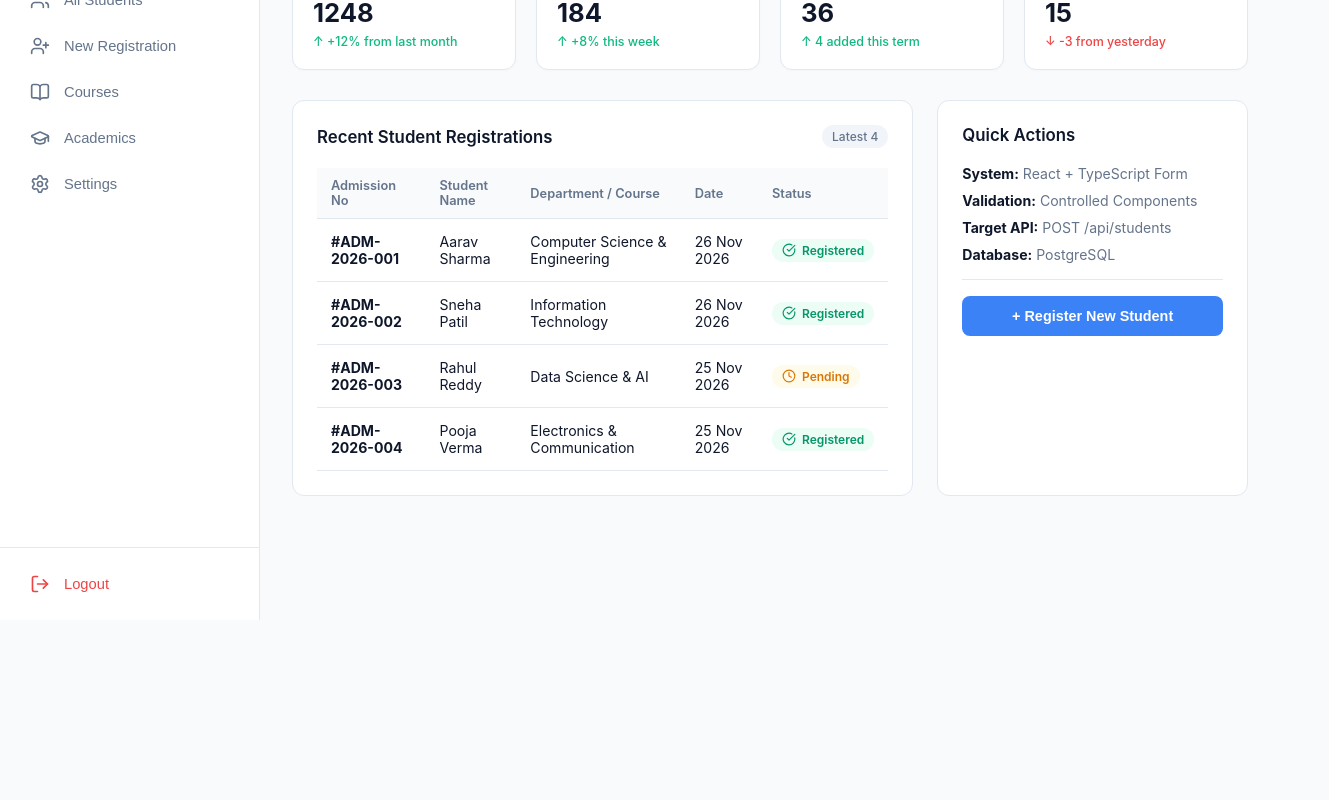
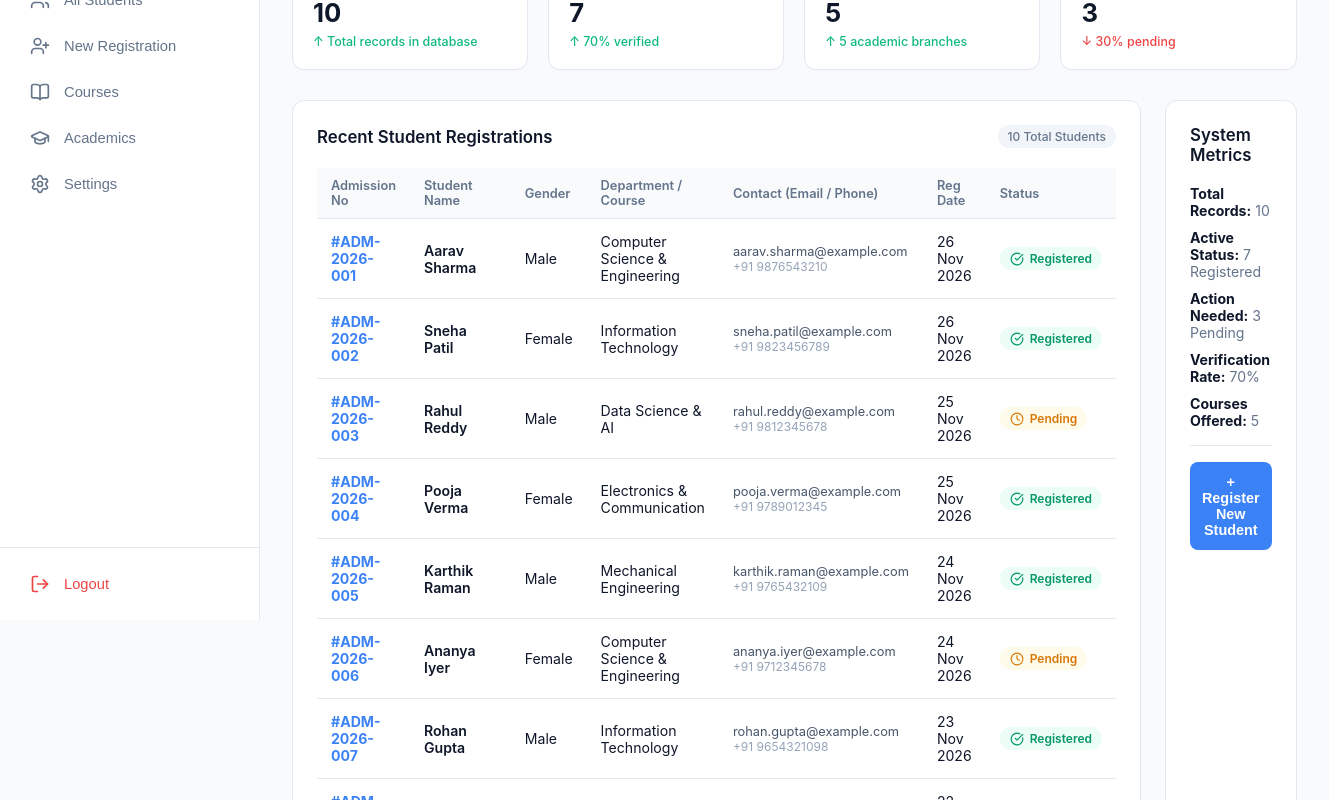
Before and after one commit to Lokesh00-11/student_registration, a React (Vite) app in the folder frontend/: page / in a window 1280 px wide. Shown: the part 180-980 px from the top of the page, 1329 px wide, since content can reach past the window. Before the commit the page ends 800 px from the top, so only its background shows below. Built offline with nearby package versions, Linux system fonts and the light colour scheme.

Commit message:
Populate 10 students data with exact dynamic dashboard calculations and complete directory view

```diff
--- a/frontend/src/App.tsx
+++ b/frontend/src/App.tsx
@@ -6,31 +6,146 @@ import { StudentRegistrationForm, type StudentFormData } from './components/Stud
 import { Users, UserPlus, BookOpen, Clock, CheckCircle } from 'lucide-react';
 import './App.css';
 
-interface StudentRecord {
+export interface StudentRecord {
   id: string;
   name: string;
   course: string;
   date: string;
   status: 'Registered' | 'Pending';
+  gender: string;
+  email: string;
+  phone: string;
 }
 
 export function App() {
   const [activeTab, setActiveTab] = useState('dashboard');
 
+  // 10 Initial Student Records
   const [students, setStudents] = useState<StudentRecord[]>([
-    { id: '#ADM-2026-001', name: 'Aarav Sharma', course: 'Computer Science & Engineering', date: '26 Nov 2026', status: 'Registered' },
-    { id: '#ADM-2026-002', name: 'Sneha Patil', course: 'Information Technology', date: '26 Nov 2026', status: 'Registered' },
-    { id: '#ADM-2026-003', name: 'Rahul Reddy', course: 'Data Science & AI', date: '25 Nov 2026', status: 'Pending' },
-    { id: '#ADM-2026-004', name: 'Pooja Verma', course: 'Electronics & Communication', date: '25 Nov 2026', status: 'Registered' },
+    {
+      id: 'ADM-2026-001',
+      name: 'Aarav Sharma',
+      course: 'Computer Science & Engineering',
+      date: '26 Nov 2026',
+      status: 'Registered',
+      gender: 'Male',
+      email: 'aarav.sharma@example.com',
+      phone: '9876543210',
+    },
+    {
+      id: 'ADM-2026-002',
+      name: 'Sneha Patil',
+      course: 'Information Technology',
+      date: '26 Nov 2026',
+      status: 'Registered',
+      gender: 'Female',
+      email: 'sneha.patil@example.com',
+      phone: '9823456789',
+    },
+    {
+      id: 'ADM-2026-003',
+      name: 'Rahul Reddy',
+      course: 'Data Science & AI',
+      date: '25 Nov 2026',
+      status: 'Pending',
+      gender: 'Male',
+      email: 'rahul.reddy@example.com',
+      phone: '9812345678',
+    },
+    {
+      id: 'ADM-2026-004',
+      name: 'Pooja Verma',
+      course: 'Electronics & Communication',
+      date: '25 Nov 2026',
+      status: 'Registered',
+      gender: 'Female',
+      email: 'pooja.verma@example.com',
+      phone: '9789012345',
+    },
+    {
+      id: 'ADM-2026-005',
+      name: 'Karthik Raman',
+      course: 'Mechanical Engineering',
+      date: '24 Nov 2026',
+      status: 'Registered',
+      gender: 'Male',
+      email: 'karthik.raman@example.com',
+      phone: '9765432109',
+    },
+    {
+      id: 'ADM-2026-006',
+      name: 'Ananya Iyer',
+      course: 'Computer Science & Engineering',
+      date: '24 Nov 2026',
+      status: 'Pending',
+      gender: 'Female',
+      email: 'ananya.iyer@example.com',
+      phone: '9712345678',
+    },
+    {
+      id: 'ADM-2026-007',
+      name: 'Rohan Gupta',
+      course: 'Information Technology',
+      date: '23 Nov 2026',
+      status: 'Registered',
+      gender: 'Male',
+      email: 'rohan.gupta@example.com',
+      phone: '9654321098',
+    },
+    {
+      id: 'ADM-2026-008',
+      name: 'Divya Nair',
+      course: 'Data Science & AI',
+      date: '22 Nov 2026',
+      status: 'Registered',
+      gender: 'Female',
+      email: 'divya.nair@example.com',
+      phone: '9612345678',
+    },
+    {
+      id: 'ADM-2026-009',
+      name: 'Vikram Joshi',
+      course: 'Electronics & Communication',
+      date: '21 Nov 2026',
+      status: 'Pending',
+      gender: 'Male',
+      email: 'vikram.joshi@example.com',
+      phone: '9543210987',
+    },
+    {
+      id: 'ADM-2026-010',
+      name: 'Meera Deshmukh',
+      course: 'Computer Science & Engineering',
+      date: '20 Nov 2026',
+      status: 'Registered',
+      gender: 'Female',
+      email: 'meera.d@example.com',
+      phone: '9512345678',
+    },
   ]);
+
+  // Exact dynamic calculations from the data
+  const totalStudents = students.length;
+  const registeredCount = students.filter((s) => s.status === 'Registered').length;
+  const pendingCount = students.filter((s) => s.status === 'Pending').length;
+  const uniqueCoursesCount = new Set(students.map((s) => s.course)).size;
 
   const handleStudentAdded = (newStudent: StudentFormData) => {
     const formatted: StudentRecord = {
-      id: `#${newStudent.admissionNumber}`,
+      id: newStudent.admissionNumber.startsWith('#')
+        ? newStudent.admissionNumber.replace('#', '')
+        : newStudent.admissionNumber,
       name: newStudent.fullName,
       course: newStudent.department,
-      date: new Date().toLocaleDateString('en-GB', { day: '2-digit', month: 'short', year: 'numeric' }),
+      date: new Date().toLocaleDateString('en-GB', {
+        day: '2-digit',
+        month: 'short',
+        year: 'numeric',
+      }),
       status: 'Registered',
+      gender: newStudent.gender,
+      email: newStudent.email,
+      phone: newStudent.phone,
     };
 
     setStudents((prev) => [formatted, ...prev]);
@@ -47,6 +162,8 @@ export function App() {
           title={
             activeTab === 'dashboard'
               ? 'Student Registration Dashboard'
+              : activeTab === 'students'
+              ? 'All Registered Students'
               : activeTab === 'registration'
               ? 'New Student Registration'
               : activeTab.toUpperCase()
@@ -56,50 +173,52 @@ export function App() {
         <main className="content-container">
           {activeTab === 'registration' ? (
             <StudentRegistrationForm onSuccess={handleStudentAdded} />
-          ) : activeTab === 'dashboard' ? (
+          ) : (
             <>
-              {/* Top Metric Cards */}
+              {/* Dynamic Accurate Metric Cards */}
               <section className="cards-grid">
                 <DashboardCard
                   title="Total Students"
-                  value={1248 + (students.length - 4)}
+                  value={totalStudents}
                   icon={Users}
-                  change="+12% from last month"
+                  change="Total records in database"
                   isPositive={true}
                   color="#3b82f6"
                 />
                 <DashboardCard
-                  title="New Registrations"
-                  value={184 + (students.length - 4)}
+                  title="Verified Registrations"
+                  value={registeredCount}
                   icon={UserPlus}
-                  change="+8% this week"
+                  change={`${Math.round((registeredCount / totalStudents) * 100)}% verified`}
                   isPositive={true}
                   color="#10b981"
                 />
                 <DashboardCard
-                  title="Active Courses"
-                  value="36"
+                  title="Active Departments"
+                  value={uniqueCoursesCount}
                   icon={BookOpen}
-                  change="4 added this term"
+                  change={`${uniqueCoursesCount} academic branches`}
                   isPositive={true}
                   color="#8b5cf6"
                 />
                 <DashboardCard
                   title="Pending Verification"
-                  value="15"
+                  value={pendingCount}
                   icon={Clock}
-                  change="-3 from yesterday"
+                  change={`${Math.round((pendingCount / totalStudents) * 100)}% pending`}
                   isPositive={false}
                   color="#f59e0b"
                 />
               </section>
 
-              {/* Quick Overview Section */}
+              {/* Students Table Section */}
               <section className="dashboard-sections">
-                <div className="panel recent-registrations">
+                <div className="panel recent-registrations" style={{ gridColumn: activeTab === 'students' ? '1 / -1' : undefined }}>
                   <div className="panel-header">
-                    <h2>Recent Student Registrations</h2>
-                    <span className="badge">Latest {students.length}</span>
+                    <h2>
+                      {activeTab === 'students' ? 'Complete Student Directory' : 'Recent Student Registrations'}
+                    </h2>
+                    <span className="badge">{students.length} Total Students</span>
                   </div>
                   <div className="table-responsive">
                     <table className="data-table">
@@ -107,22 +226,41 @@ export function App() {
                         <tr>
                           <th>Admission No</th>
                           <th>Student Name</th>
+                          <th>Gender</th>
                           <th>Department / Course</th>
-                          <th>Date</th>
+                          <th>Contact (Email / Phone)</th>
+                          <th>Reg Date</th>
                           <th>Status</th>
                         </tr>
                       </thead>
                       <tbody>
                         {students.map((student) => (
                           <tr key={student.id}>
-                            <td><strong>{student.id}</strong></td>
-                            <td>{student.name}</td>
+                            <td>
+                              <strong style={{ color: 'var(--primary-color)' }}>
+                                #{student.id}
+                              </strong>
+                            </td>
+                            <td>
+                              <div style={{ fontWeight: 600 }}>{student.name}</div>
+                            </td>
+                            <td>{student.gender}</td>
                             <td>{student.course}</td>
+                            <td>
+                              <div style={{ fontSize: '0.8rem', color: '#475569' }}>
+                                {student.email}
+                              </div>
+                              <div style={{ fontSize: '0.75rem', color: '#94a3b8' }}>
+                                +91 {student.phone}
+                              </div>
+                            </td>
                             <td>{student.date}</td>
                             <td>
                               <span
                                 className={`status-tag ${
-                                  student.status === 'Registered' ? 'status-success' : 'status-pending'
+                                  student.status === 'Registered'
+                                    ? 'status-success'
+                                    : 'status-pending'
                                 }`}
                               >
                                 {student.status === 'Registered' ? (
@@ -140,15 +278,28 @@ export function App() {
                   </div>
                 </div>
 
+                {activeTab !== 'students' && (
                   <div className="panel quick-actions">
                     <div className="panel-header">
-                    <h2>Quick Actions</h2>
+                      <h2>System Metrics</h2>
                     </div>
                     <div className="quick-info-box">
-                    <p><strong>System:</strong> React + TypeScript Form</p>
-                    <p><strong>Validation:</strong> Controlled Components</p>
-                    <p><strong>Target API:</strong> POST /api/students</p>
-                    <p><strong>Database:</strong> PostgreSQL</p>
+                      <p>
+                        <strong>Total Records:</strong> {totalStudents}
+                      </p>
+                      <p>
+                        <strong>Active Status:</strong> {registeredCount} Registered
+                      </p>
+                      <p>
+                        <strong>Action Needed:</strong> {pendingCount} Pending
+                      </p>
+                      <p>
+                        <strong>Verification Rate:</strong>{' '}
+                        {Math.round((registeredCount / totalStudents) * 100)}%
+                      </p>
+                      <p>
+                        <strong>Courses Offered:</strong> {uniqueCoursesCount}
+                      </p>
                       <hr className="divider" />
                       <button
                         className="primary-btn"
@@ -158,15 +309,9 @@ export function App() {
                       </button>
                     </div>
                   </div>
+                )}
               </section>
             </>
-          ) : (
-            <div className="panel">
-              <h2>{activeTab.toUpperCase()} Section</h2>
-              <p style={{ marginTop: '10px', color: '#64748b' }}>
-                This section is under construction. Click on <strong>Dashboard</strong> or <strong>New Registration</strong> from the sidebar.
-              </p>
-            </div>
           )}
         </main>
       </div>
```
Lines whose indentation alone changed are shown as unchanged.
